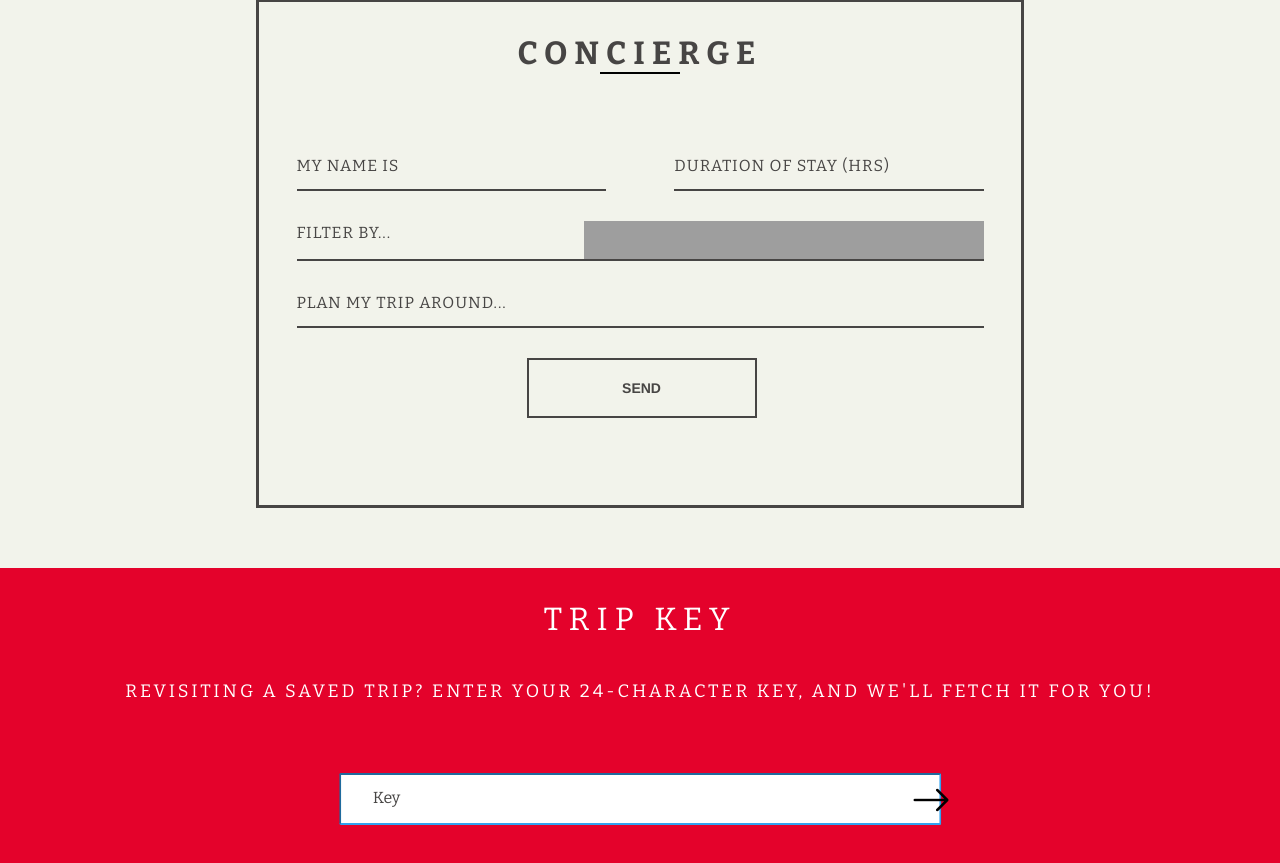
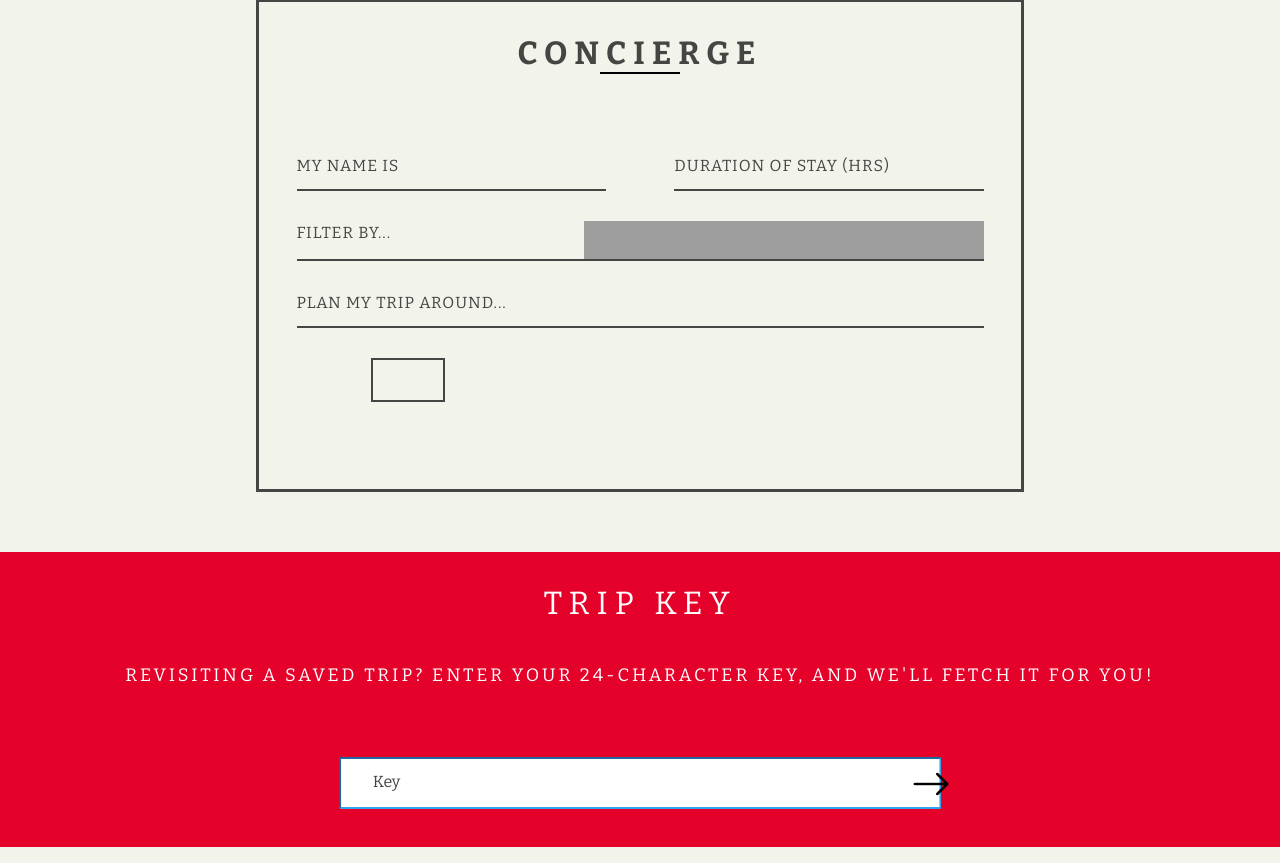
Before and after one commit to zskylarli/MET, a Next.js app: page / in a window 1280 px wide. Shown: the part 903-1766 px from the top of the page. Built offline with nearby package versions, Linux system fonts and the light colour scheme; grey boxes are pictures that could not be loaded.

Commit message:
fix button

```diff
--- a/components/search.js
+++ b/components/search.js
@@ -94,7 +94,7 @@ const SearchForm = () => {
       }}
       as={`/${name}strip`}
     >
-      <input value="Send" id="form_button" onClick={handleClick}/>
+      <button value="Send" id="form_button" onClick={handleClick}/>
     </Link>
     </div>
   </form>
```
